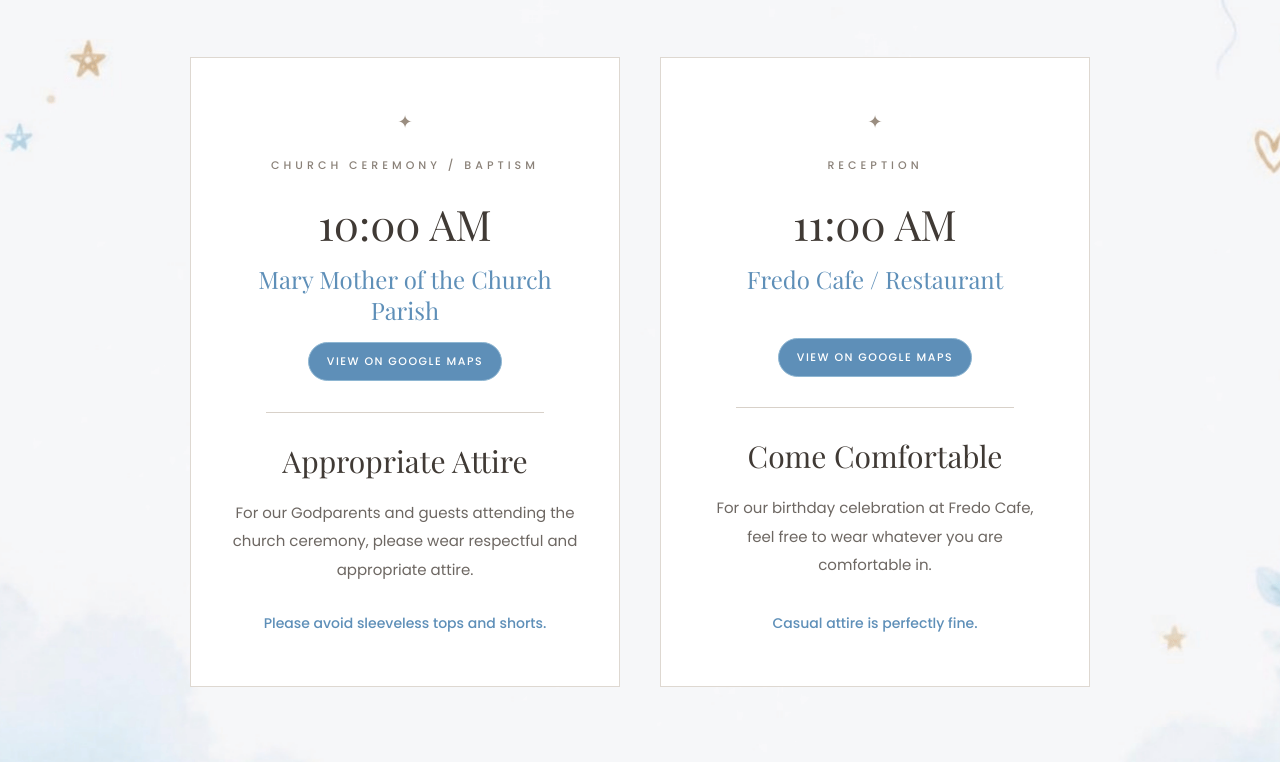
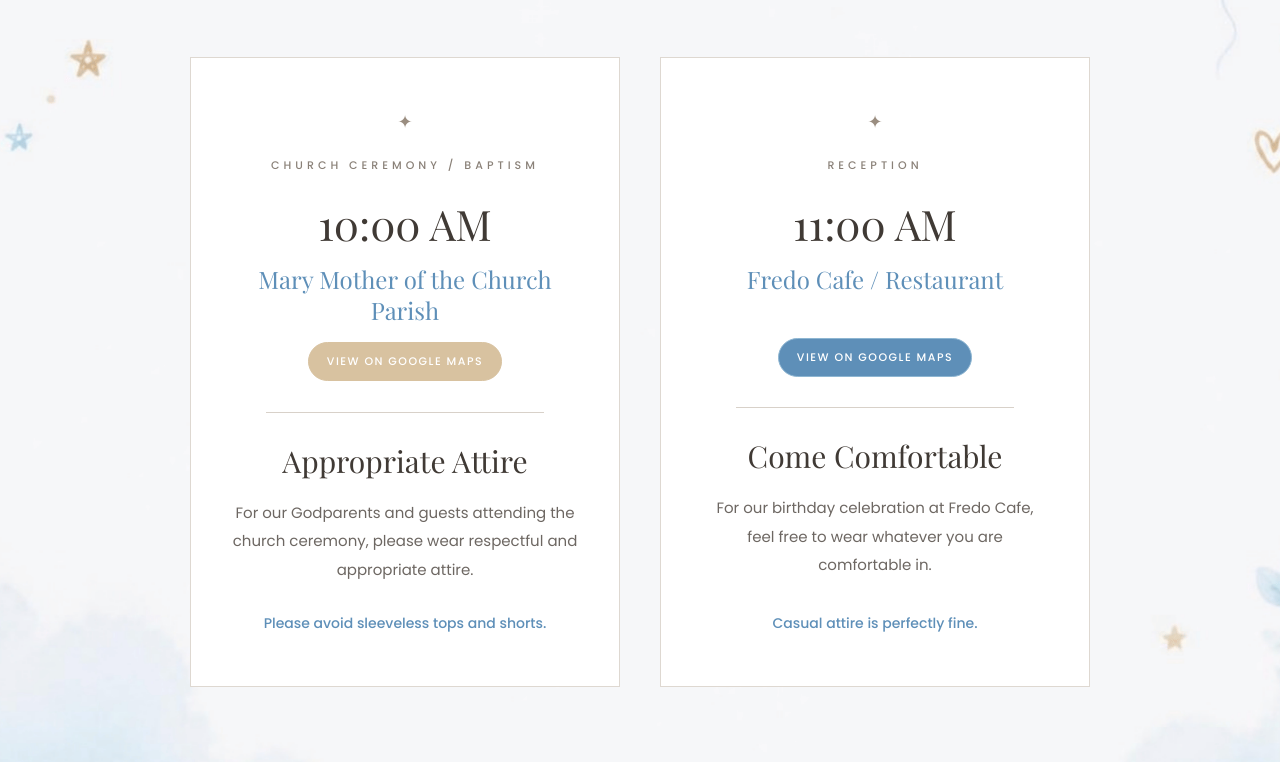
Before and after one commit to kyleee25/ryle-luca-baptism-rsvp, a plain HTML site: page index.html in a window 1280 px wide. In both pictures the pointer is over the link 404 px from the left and 3745 px from the top of the page. Shown: the part 3383-4145 px from the top of the page. Drawn offline with nearby package versions, Linux system fonts and the light colour scheme.

Commit message:
fix hover design on events button

```diff
--- a/css/style.css
+++ b/css/style.css
@@ -655,9 +655,9 @@ body {
 }
 
 .event-map-link:hover {
-    background: #5e8fb8;
+    background: #d8c2a0;
     color: #ffffff;
-
+    border-color: #d8c2a0;
     transform: translateY(-1px);
 }
 
```
